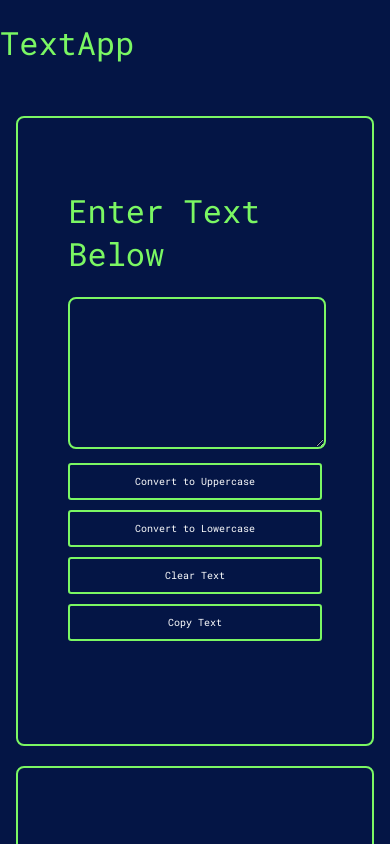
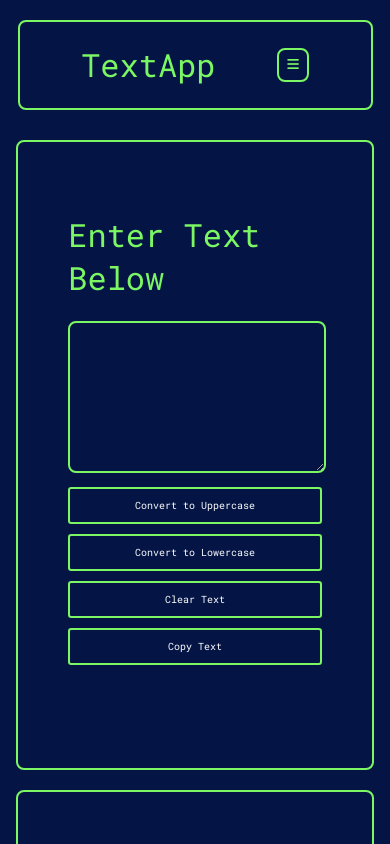
Before and after one commit to bilalshahzadd/textApp, a React (Create React App) app: page / in a window 390 px wide. Shown: the top 844 px of the page. Built offline with nearby package versions, Linux system fonts and the light colour scheme.

Commit message:
responsive update

```diff
--- a/src/App.css
+++ b/src/App.css
@@ -29,6 +29,10 @@ body {
 
 .header ul li {
   list-style: none;
+}
+
+.mobileHeader {
+  display: none;
 }
 
 .section {
@@ -120,7 +124,23 @@ body {
   }
 
   .mobileHeader {
+    margin-top: 20px;
     display: flex;
+    align-items: center;
+    justify-content: space-evenly;
+    border: 2px solid #7bf763;
+    border-radius: 0.5rem;
+    width: 90%;
+    margin-left: auto;
+    margin-right: auto;
+  }
+
+  .mobileHeader button {
+    background-color: #00000000;
+    border: 2px solid #7bf763;
+    padding: 8px;
+    border-radius: 0.5rem;
+    color: #7bf763;
   }
 }
 
--- a/src/components/Nav.jsx
+++ b/src/components/Nav.jsx
@@ -19,6 +19,7 @@ export default function Nav() {
 
             <header className="mobileHeader">
                 <h1 className="mobileTitle">TextApp</h1>
+                <button className="fa-solid fa-bars"></button>
             </header>
 
         </>
```
